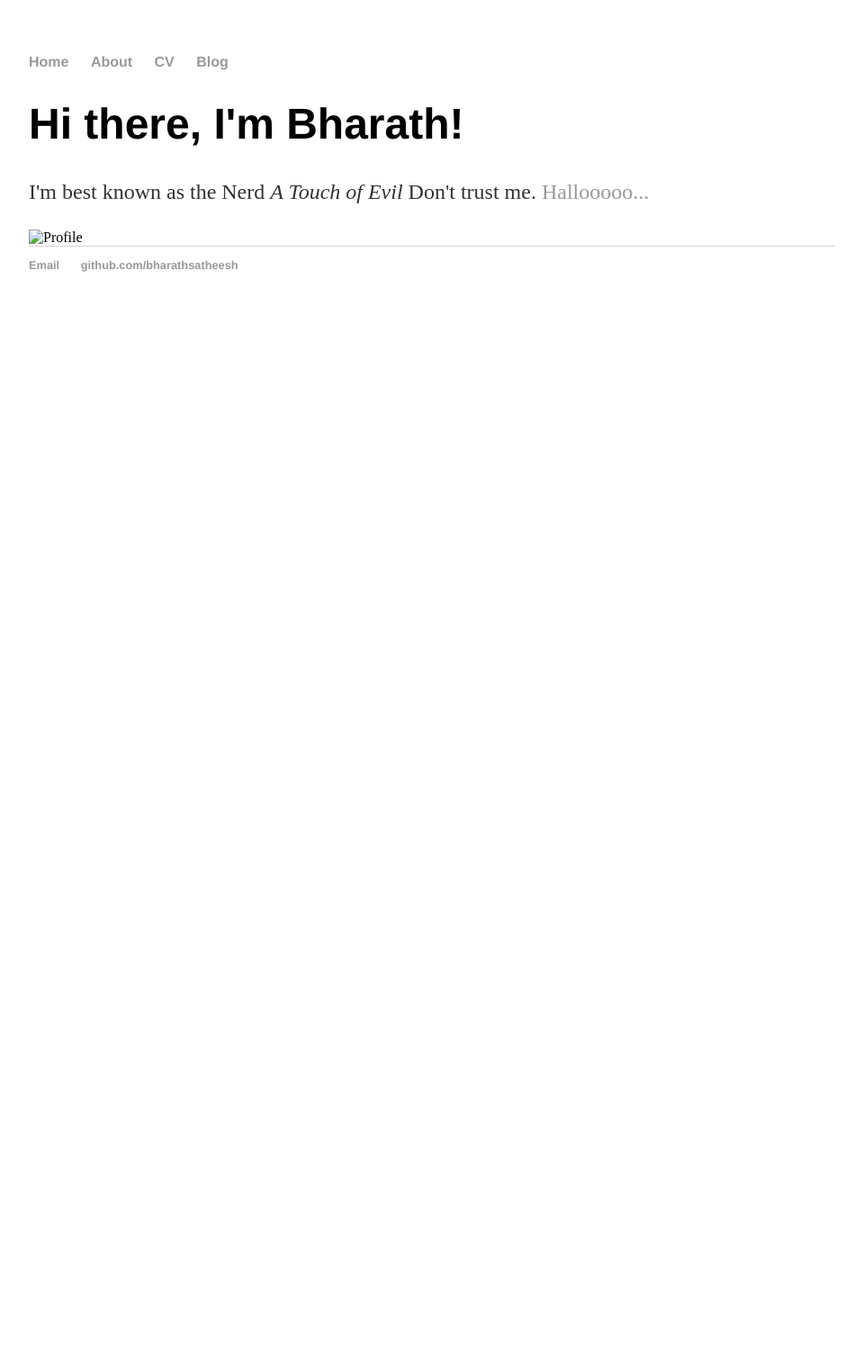
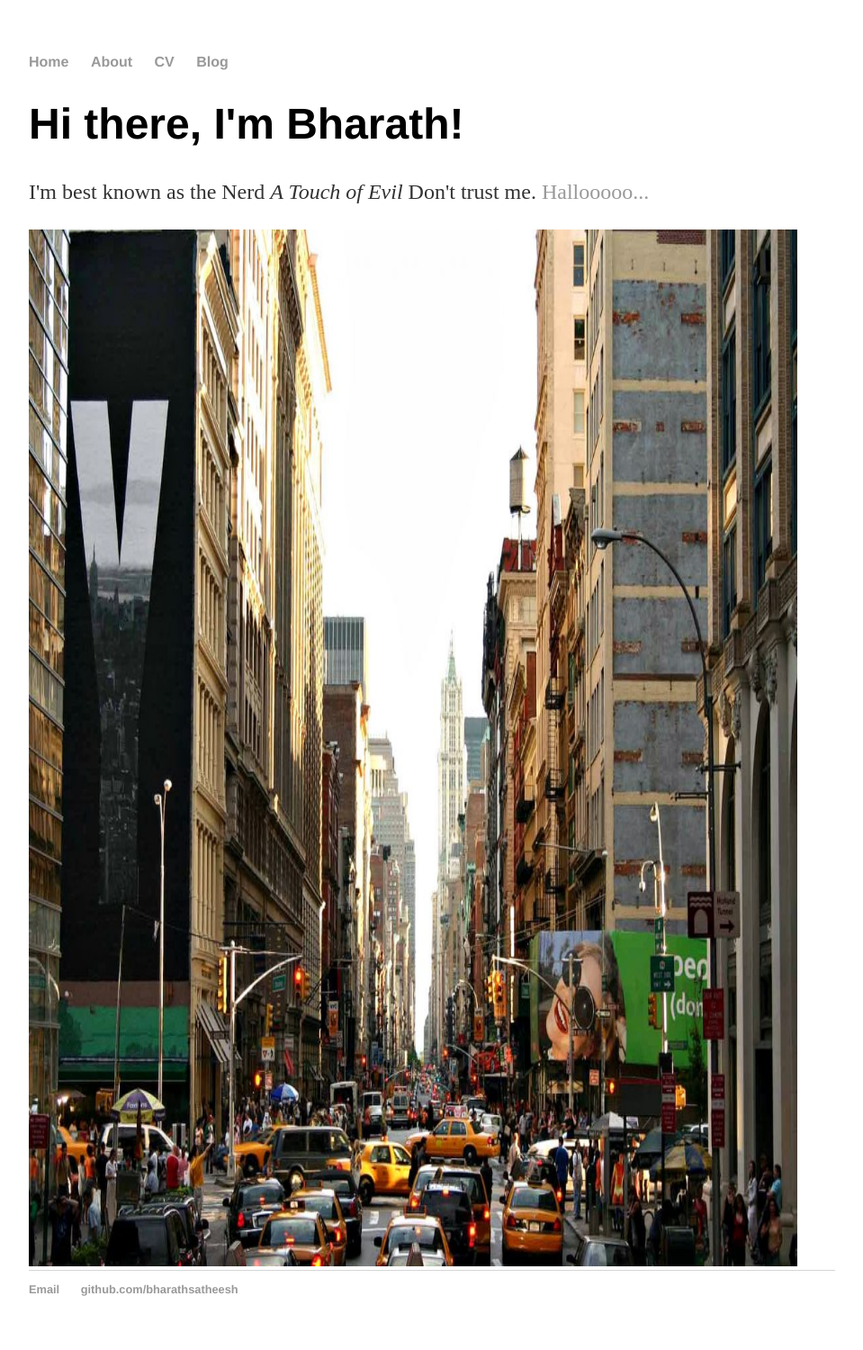
Before and after one commit to bharathsatheesh/bharathsatheesh.github.io, a Jekyll site: the page built from index.html, in a window 1280 px wide. Shown: the whole page at 90% size, without its empty margins (160-1119 px from the left). Built offline with Jekyll 4.4.1, drawn with Linux system fonts in a browser that asks for light colours; before the commit the page ends 900 px from its top, so only the background shows below that.

Commit message:
Added more picture

```diff
--- a/index.html
+++ b/index.html
@@ -5,5 +5,5 @@ title: Bharath the Beautiful
 <div class="blurb">
 	<h1>Hi there, I'm Bharath!</h1>
 	<p>I'm best known as the Nerd <em>A Touch of Evil</em> Don't trust me. <a href="/about">Hallooooo...</a></p>
-	<img src="Me.jpg" alt="Profile" style="width:500px;height:700px;">
+	<img src="Me.jpg" alt="Profile" style="width:854px;height:1152px;">
 </div><!-- /.blurb -->
```
Also changed, not shown: me.jpg (added).
